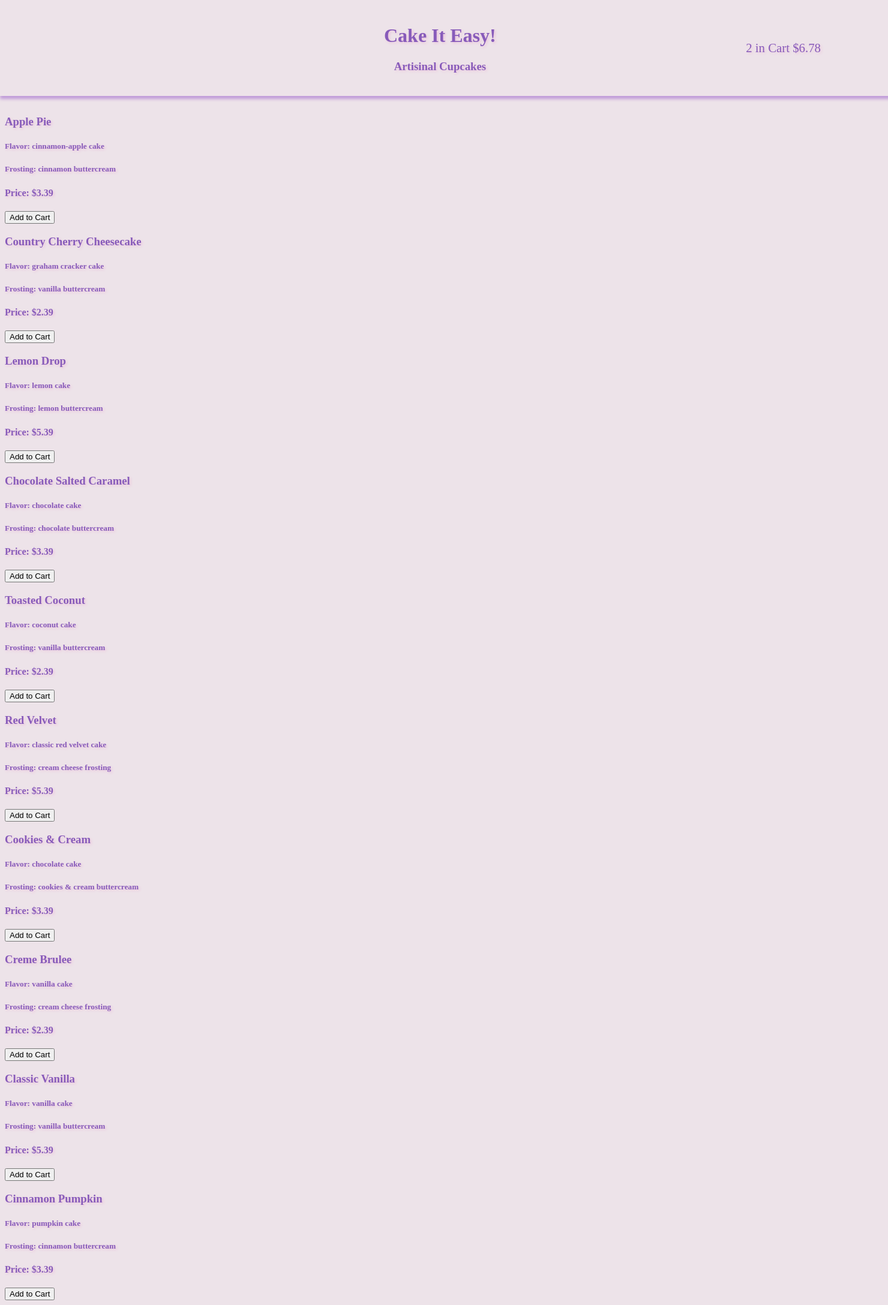
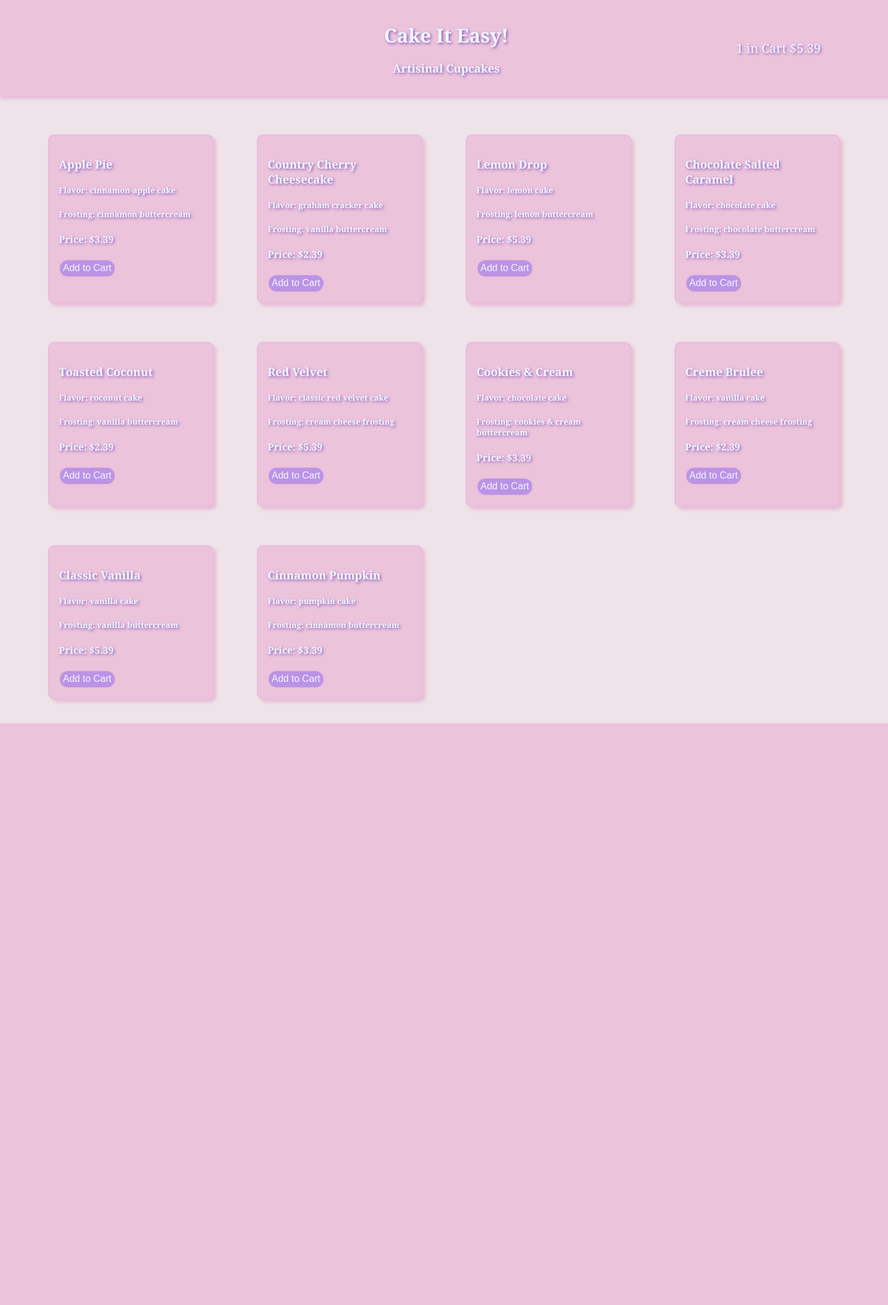
Before and after one commit to Northermata2387/F28-Python-Unit-02, a Flask app: page / in a window 1480 px wide. Shown: the whole page at 60% size. After the commit the page ends 1206 px from the top, so only its background shows below. Run offline with Flask 2, Linux system fonts and the light colour scheme.

Commit message:
added the cart and order total hrefs to each pages header, added CSS styling to each page for better UX

```diff
--- a/starter/orders.csv
+++ b/starter/orders.csv
@@ -1,3 +1,3 @@
 size,name,price,flavor,frosting,sprinkles,filling
-regular,Apple Pie,3.39,cinnamon-apple cake,cinnamon buttercream,"['Red', 'White', 'Chocolate']",fresh apple filling
-regular,Apple Pie,3.39,cinnamon-apple cake,cinnamon buttercream,"['Red', 'White', 'Chocolate']",fresh apple filling
+
+large,Lemon Drop,5.39,lemon cake,lemon buttercream,[],fresh lemon curd
--- a/starter/server.py
+++ b/starter/server.py
@@ -35,10 +35,14 @@ def add_cupcake(name):
 def individual_cupcake(name):
     cupcake = find_cupcake("cupcakes.csv", name)
 
+    order = get_cupcakes("orders.csv")
+    order_total = round(sum([float(x["price"]) for x in order]), 2)
+
     if cupcake:
-        return render_template("individual-cupcake.html", cupcake=cupcake)
+        return render_template("individual-cupcake.html", cupcake=cupcake, items_num=len(order), order_total=order_total)
     else:
         return "Sorry cupcake not found."
+
 
 # Cart page @ http://localhost:8000/order
 
@@ -50,11 +54,14 @@ def order():
     cupcakes_counted = []
     cupcake_set = set()
 
+    order = get_cupcakes("orders.csv")
+    order_total = round(sum([float(x["price"]) for x in order]), 2)
+
     for cupcake in cupcakes:
         cupcake_set.add(
             (cupcake["name"], cupcake["price"], cupcakes.count(cupcake)))
 
-    return render_template("order.html", cupcakes=cupcake_set)
+    return render_template("order.html", cupcakes=cupcake_set, items_num=len(order), order_total=order_total)
 
 
 # Execute code when file runs as Script and application runner
--- a/starter/static/index.css
+++ b/starter/static/index.css
@@ -1,19 +1,12 @@
-/* Color options
-#9F84BD - Purple Mountain Majesty
-#C09BD8 - Wisteria
-#EBC3DB - Cameo Pink
-#EDE3E9 - Lavendar Blush
-#E6E4CE - Eggshell
-*/
-
 body {
     background-color: #EDE3E9;
-    color: #875BBA;
-    text-shadow: 2px 2px 4px #EBC3DB;
+    font-family: Cambria, Cochin, Georgia, Times, 'Times New Roman', serif;
+    color: hsl(208, 100%, 97%);
+    text-shadow: 2px 2px 4px hsl(268, 41%, 54%);
 }
 
 header {
-    background-color: #EDE3E9;
+    background-color: #EBC3DB;
     display: flex;
     flex-direction: row;
     align-items: center;
@@ -22,7 +15,7 @@ header {
     position: fixed;
     top: 0;
     left: 0;
-    box-shadow: 0 5px 5px #C09BD8;
+    box-shadow: 0 5px 5px hsl(324, 50%, 83%);
     padding-left: 40rem;
     text-align: center;
 }
@@ -40,6 +33,36 @@ header {
     font-size: 1.3rem;
 }
 
+.all-product-boxes {
+    display: flex;
+    flex-direction: row;
+    flex-wrap: wrap;
+    width: 90rem;
+}
+
+.home-page-product-box {
+    background-color: #EBC3DB;
+    border: 2px hsl(324, 50%, 83%) solid;
+    border-radius: 10px;
+    box-shadow: 5px 5px 5px hsl(324, 50%, 83%);
+    margin-top: 2rem;
+    margin-bottom: 2rem;
+    margin-left: 4.5rem;
+    padding: 1rem;
+    width: 15rem;
+}
+
+.indv-product-box {
+    background-color: #EBC3DB;
+    border: 2px hsl(324, 50%, 83%) solid;
+    border-radius: 10px;
+    box-shadow: 5px 5px 5px hsl(324, 50%, 83%);
+    margin-top: 13rem;
+    padding: 1rem;
+    width: 15rem;
+    margin-left: 37rem;
+}
+
 .indv-cake-desc {
     margin-top: 13rem;
 }
@@ -50,15 +73,42 @@ main {
 
 a:link {
     text-decoration: none;
-    color: #875BBA;
+    color: hsl(208, 100%, 97%);
 }
 
 a:visited {
     text-decoration: none;
-    color: #875BBA;
+    color: hsl(208, 100%, 97%);
 }
 
 a:hover {
     text-decoration: none;
-    color: #6D26BD;
+    color: hsl(208, 100%, 117%);
+    text-shadow: 2px 2px 4px hsl(269, 63%, 34%);
 }
+
+button {
+    font-size: 1rem;
+    background-color: hsl(269, 63%, 74%);
+    text-decoration: none;
+    color: hsl(208, 100%, 97%);
+    border: 2px hsl(324, 50%, 83%) solid;
+    border-radius: 15px;
+    padding: 0.3rem 0.3rem;
+}
+
+.order-table {
+    background-color: #EBC3DB;
+    border: 2px hsl(324, 50%, 83%) solid;
+    border-radius: 10px;
+    box-shadow: 5px 5px 5px hsl(324, 50%, 83%);
+    margin-left: 22rem;
+    padding: 2rem;
+    font-size: 1.3rem;
+    width: 50rem;
+    text-align: left;
+}
+
+td {
+    padding: 0;
+}
--- a/starter/templates/index.html
+++ b/starter/templates/index.html
@@ -21,9 +21,9 @@
       </div>
     </header>
     <main>
-        <div class="">
+        <div class="all-product-boxes">
             {% for cupcake in cupcakes %}
-                <div class="">
+                <div class="home-page-product-box">
                     <a href="{{ url_for('individual_cupcake', name=cupcake['name']) }}">
                         <h3>{{ cupcake["name"] }}</h3>
                     </a>
--- a/starter/templates/individual-cupcake.html
+++ b/starter/templates/individual-cupcake.html
@@ -20,8 +20,8 @@
         </a>
       </div>
     </header>
-    <main class="">
-      <div>
+    <main>
+      <div class="indv-product-box">
         <a href="{{ url_for('individual_cupcake', name=cupcake['name']) }}">
           <h3>{{ cupcake["name"] }}</h3>
         </a>
```
Also changed, not shown: starter/templates/order.html (+7 -2 lines).
